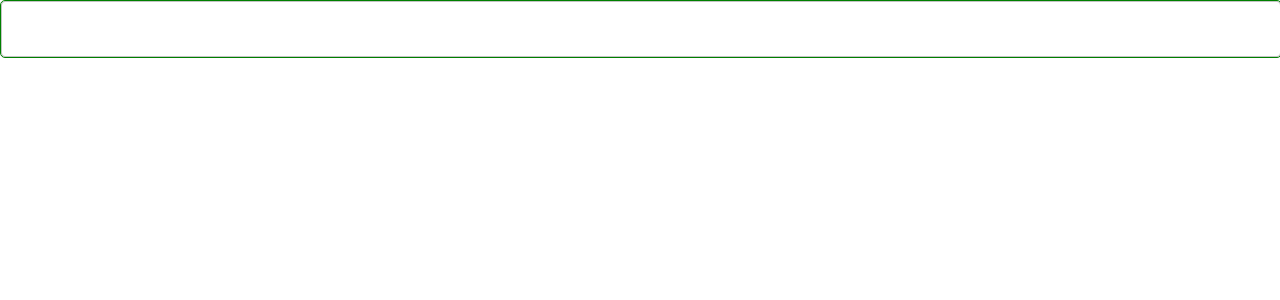
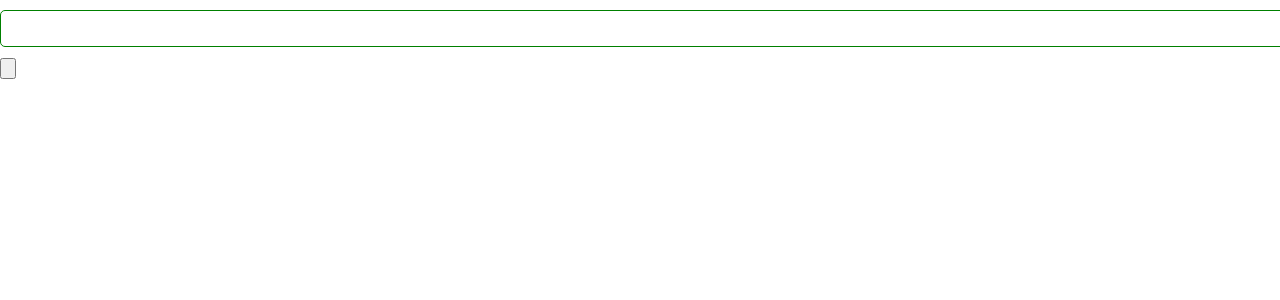
Before and after one commit to tiavina-mika/password-checklist-input, a React (Vite) app: page / in a window 1280 px wide. Shown: the top 300 px of the page. Built offline with nearby package versions, Linux system fonts and the light colour scheme.

Commit message:
Update PasswordChecklist.tsx

```diff
--- a/src/PasswordChecklist.tsx
+++ b/src/PasswordChecklist.tsx
@@ -1,15 +1,13 @@
-import { ChangeEvent, forwardRef, useState } from 'react';
-
-import { IconButton, TextFieldProps, TextField, Theme, useTheme, List, ListItem, ListItemIcon, ListItemText } from '@mui/material';
+import { ChangeEvent, InputHTMLAttributes, forwardRef, useState } from 'react';
 
 import VisibilityOff from './icons/VisibilityOff';
 import Visibility from './icons/Visibility';
 import Check from './icons/Check';
 import Close from './icons/Close';
+import { validatePasswordChecklist, PasswordCheckListResult } from 'validate-password-checklist';
 import { PasswordChecklistProps } from './types';
-import { validatePasswordChecklist, PasswordCheckListResult } from 'validate-password-checklist';
 
-const PasswordChecklist =  forwardRef<HTMLDivElement, PasswordChecklistProps & TextFieldProps>(({
+const PasswordChecklist =  forwardRef<HTMLInputElement, PasswordChecklistProps & InputHTMLAttributes<HTMLInputElement>>(({
   options,
   className,
   hidePasswordIcon,
@@ -19,8 +17,6 @@ const PasswordChecklist =  forwardRef<HTMLDivElement, PasswordChecklistProps & T
 }, ref) => {
   const [rules, setRules] = useState<PasswordCheckListResult['validationMessages']>([]);
   const [showPassword, setShowPassword] = useState<boolean>(false);
-
-  const theme = useTheme();
 
   const toggleShowPassword = () => setShowPassword(!showPassword);
 
@@ -39,56 +35,53 @@ const PasswordChecklist =  forwardRef<HTMLDivElement, PasswordChecklistProps & T
       {/* ------------------------------------------- */}
       {/* ---------------- text field --------------- */}
       {/* ------------------------------------------- */}
-      <TextField
+      <div className="input-container">
+        <input
           ref={ref}
           {...rest}
           className={className}
           type={showPassword ? 'text' : 'password'}
           onChange={handleChange}
-        InputProps={{
-          endAdornment: (
-            <IconButton
-              aria-label="toggle password visibility"
-              onClick={toggleShowPassword}
-              edge="end"
-            >
-              {/* toggle eye icon */}
+        />
+        <button type="button" onClick={toggleShowPassword} className="visibility-icon-button">
           {showPassword
             ? (hidePasswordIcon || <VisibilityOff />)
             : (showPasswordIcon || <Visibility />)
           }
-            </IconButton>
-          ),
-        }}
-      />
+        </button>
+      </div>
 
       {/* ------------------------------------------- */}
       {/* ------ password requirement checklist ----- */}
       {/* ------------------------------------------- */}
       {rules.length > 0 && (
-        <List sx={{ p: 0, mt: 1 }}>
+        <ul>
           {rules.map((error, index) => (
-              <ListItem key={index} sx={{ padding: 0 }}>
-                <ListItemIcon sx={{ minWidth: 24, '& svg': { width: 18 } }}>
+              <li key={index}>
+              {/* <li key={index} sx={{ padding: 0 }}> */}
+                <span>
+                {/* <span sx={{ minWidth: 24, '& svg': { width: 18 } }}> */}
                   {/* ------ left icon ------ */}
                   {error.passed
-                    ? <Check fill={theme.palette.success.main} />
-                    : <Close fill={theme.palette.error.main} />
+                    // ? <Check fill={theme.palette.success.main} />
+                    // : <Close fill={theme.palette.error.main} />
+                    ? <Check fill="red" />
+                    : <Close fill="green" />
                   }
-                </ListItemIcon>
+                </span>
                 {/* ------ error message ------ */}
-                <ListItemText
-                  sx={{ color: (theme: Theme) => error.passed
-                    ? theme.palette.success.main
-                    : theme.palette.error.main
-                  }}
+                <span
+                  // sx={{ color: (theme: Theme) => error.passed
+                  //   ? theme.palette.success.main
+                  //   : theme.palette.error.main
+                  // }}
                 >
                   {error.message}
-                </ListItemText>
-              </ListItem>
+                </span>
+              </li>
             )
           )}
-        </List>
+        </ul>
       )}
     </>
   );
```
Lines whose indentation alone changed are shown as unchanged.
